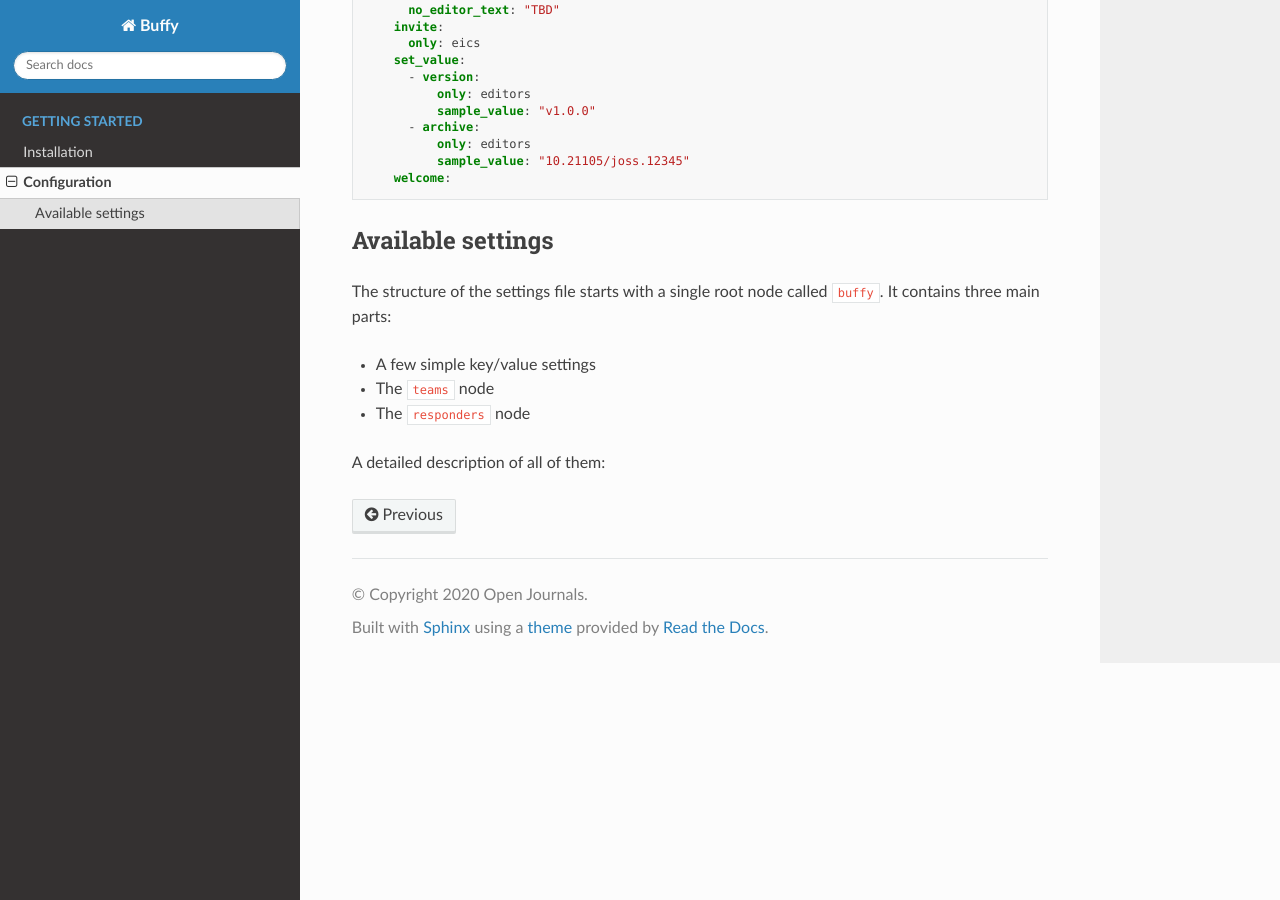
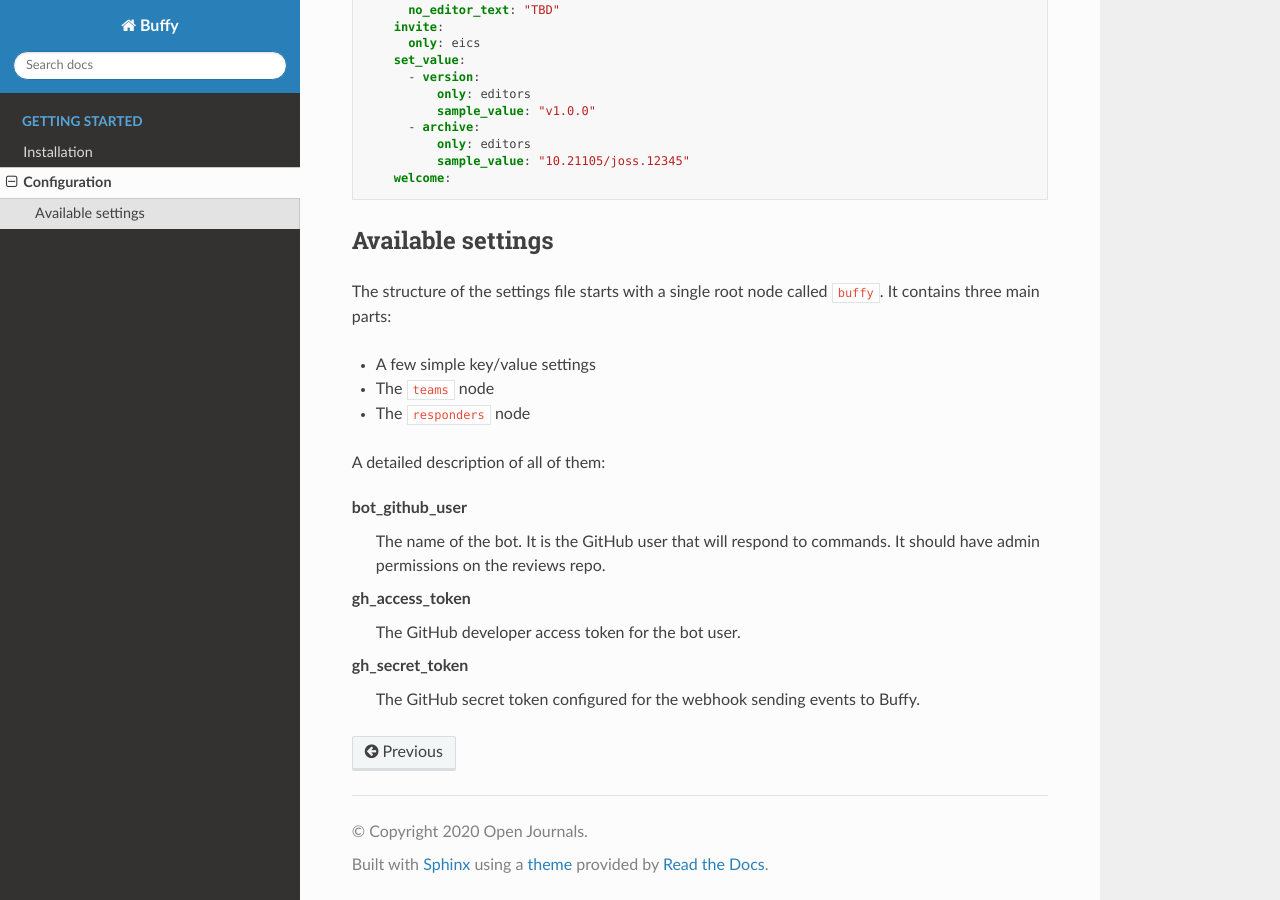
Before and after one commit to openjournals/buffy, a Sphinx documentation site: the page built from docs/configuration.md, in a window 1280 px wide and 900 px high, scrolled down 702 px. Built offline with Sphinx 7.4.7 and the Read the Docs theme 2.0.0, drawn with Linux system fonts in a browser that asks for light colours.

Commit message:
add simple keys

```diff
--- a/docs/configuration.md
+++ b/docs/configuration.md
@@ -49,3 +49,14 @@ It contains three main parts:
   - The `responders` node
 
 A detailed description of all of them:
+
+<dl>
+  <dt>bot_github_user</dt>
+  <dd>The name of the bot. It is the GitHub user that will respond to commands. It should have admin permissions on the reviews repo.</dd>
+
+  <dt>gh_access_token</dt>
+  <dd>The GitHub developer access token for the bot user.</dd>
+
+  <dt>gh_secret_token</dt>
+  <dd>The GitHub secret token configured for the webhook sending events to Buffy.</dd>
+</dl>
```
